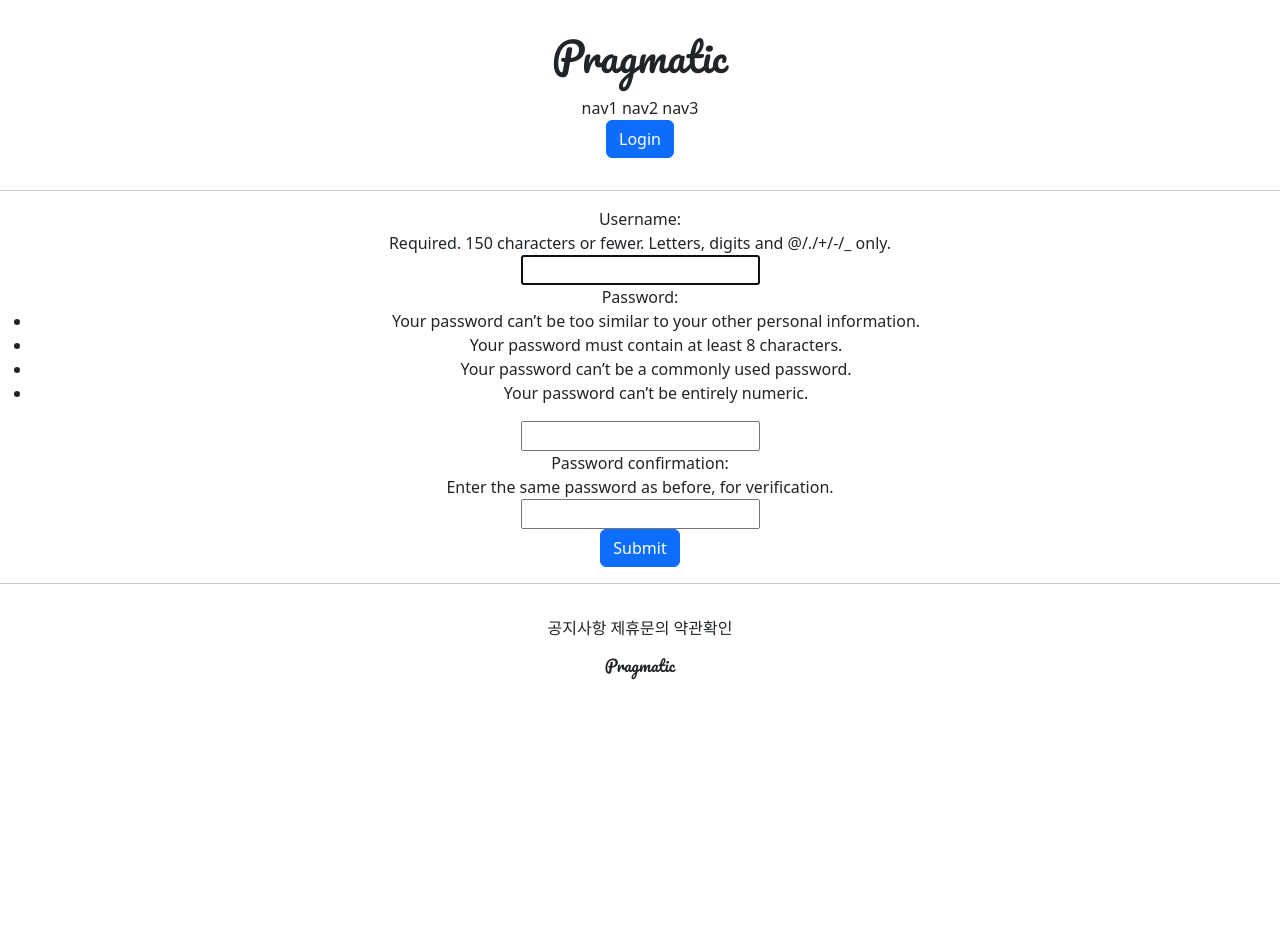
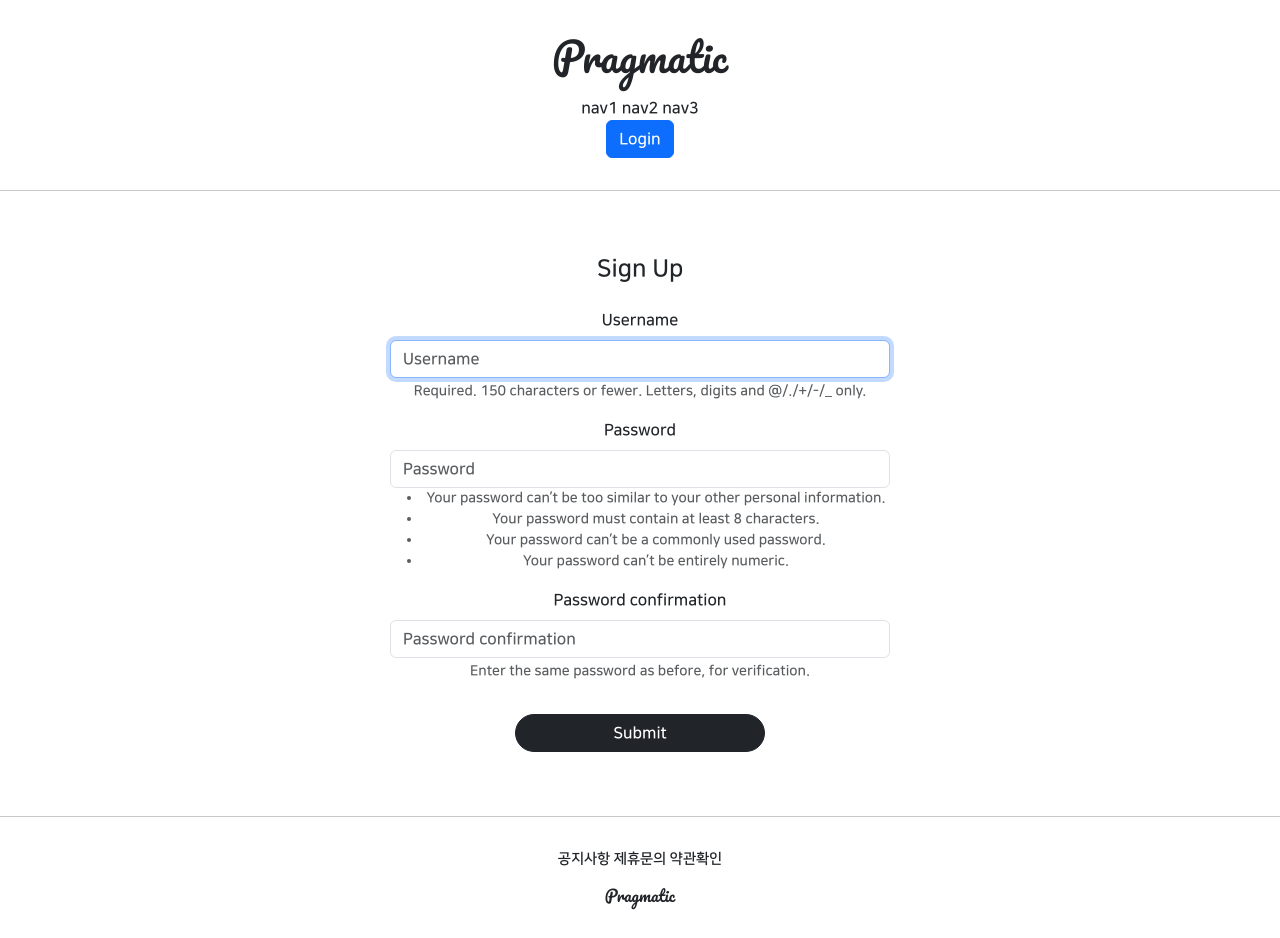
Before and after one commit to Gosorasora/Pinterest, a Django app: page /account/create/ in a window 1280 px wide. Before the commit the page ends 680 px from the top, so only its background shows below. Run offline with Django 5.2, Linux system fonts and the light colour scheme; some libraries are stand-ins or nearby versions; some web fonts are replaced.

Commit message:
Django course 23

```diff
--- a/accountapp/templates/accountapp/create.html
+++ b/accountapp/templates/accountapp/create.html
@@ -1,14 +1,17 @@
 {% extends 'base.html' %}
+{% load bootstrap4 %}
 
 {% block content %}
-    <div style="text-align: center">
+    <div style="text-align: center; max-width: 500px; margin:4rem auto">
+        <div class="mb-4">
+            <h4>Sign Up</h4>
+        </div>
         <form action="{% url 'accountapp:create' %}", method="post">
             {% csrf_token %}
             <!-- csrf post방식에 경우에는 필수로 사용 -->
-
-            {{ form }}
-{#            뷰에서 사용한 폼 클래스를 가져오는 것 #}
-            <input type="submit", class="btn btn-primary">
+            {% bootstrap_form form %}
+            {# 뷰에서 사용한 폼 클래스를 가져오는 것 #}
+            <input type="submit", class="btn btn-dark rounded-pill col-6 mt-3">
         </form>
     </div>
 
--- a/pragmetic/settings.py
+++ b/pragmetic/settings.py
@@ -49,6 +49,7 @@ INSTALLED_APPS = [
     'django.contrib.sessions',
     'django.contrib.messages',
     'django.contrib.staticfiles',
+    'bootstrap4',
     'accountapp',
 
 ]
--- a/static/base.css
+++ b/static/base.css
@@ -12,8 +12,10 @@
 
 .pramatic_footer {
     text-align: center; margin :2rem;
+    font-size: .9rem;
 }
 
 .pramatic_footer_navigation {
     text-align: center; margin :1rem;
+    font-size: .9rem;
 }
--- a/templates/base.html
+++ b/templates/base.html
@@ -3,7 +3,7 @@
 
 {% include "head.html" %}
 
-<body>
+<body style = "font-family: 'NanumSquareB';">
 
     {% include "header.html" %}
 
--- a/templates/head.html
+++ b/templates/head.html
@@ -6,7 +6,7 @@
     <link href="https://cdn.jsdelivr.net/npm/bootstrap@5.3.3/dist/css/bootstrap.min.css" rel="stylesheet" integrity="sha384-QWTKZyjpPEjISv5WaRU9OFeRpok6YctnYmDr5pNlyT2bRjXh0JMhjY6hW+ALEwIH" crossorigin="anonymous">
     <title>Document</title>
 
-    {#google font link#}
+    {#google fonts link#}
     <link rel="preconnect" href="https://fonts.googleapis.com">
     <link rel="preconnect" href="https://fonts.gstatic.com" crossorigin>
     <link href="https://fonts.googleapis.com/css2?family=Pacifico&family=Playwrite+IT+Moderna:wght@100..400&display=swap" rel="stylesheet">
@@ -14,4 +14,27 @@
     {#default css link#}
     <link rel="stylesheet" type="text/css" href="{% static "base.css" %}">
 
+    <style>
+        @font-face{
+            font-family: 'NanumSquareR';
+            src: local('NanumSquareR'),
+            url("{% static 'fonts/NanumSquareR.otf' %}") format("opentype");
+        }
+        @font-face{
+            font-family: 'NanumSquareEB';
+            src: local('NanumSquareEB'),
+            url("{% static 'fonts/NanumSquareEB.otf' %}") format("opentype");
+        }
+        @font-face{
+            font-family: 'NanumSquareB';
+            src: local('NanumSquareB'),
+            url("{% static 'fonts/NanumSquareB.otf' %}") format("opentype");
+        }
+        @font-face{
+            font-family: 'NanumSquareL';
+            src: local('NanumSquareR'),
+            url("{% static 'fonts/NanumSquareL.otf' %}") format("opentype");
+        }
+    </style>
+
 </head>
```
Also changed, not shown: accountapp/templates/accountapp/login.html (+5 -3 lines), static/fonts/NanumSquareB.otf (added), static/fonts/NanumSquareEB.otf (added), static/fonts/NanumSquareL.otf (added), static/fonts/NanumSquareR.otf (added).
